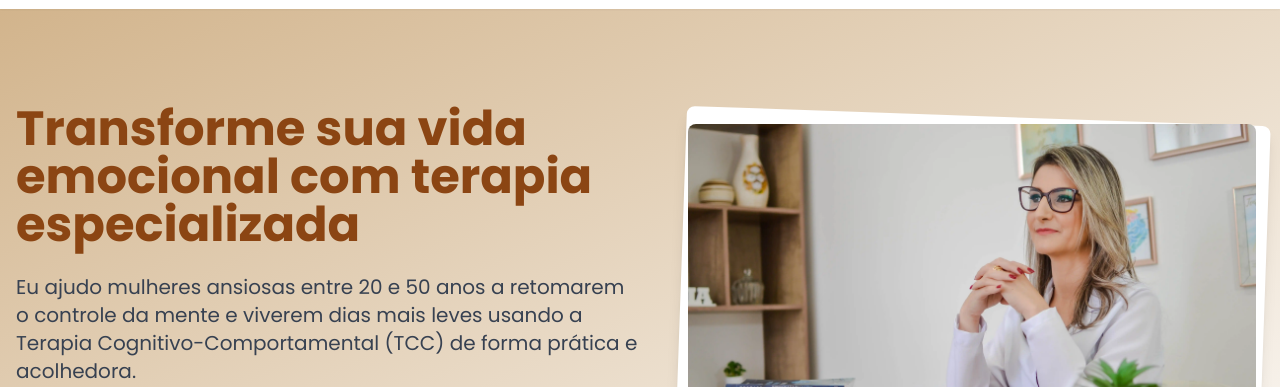
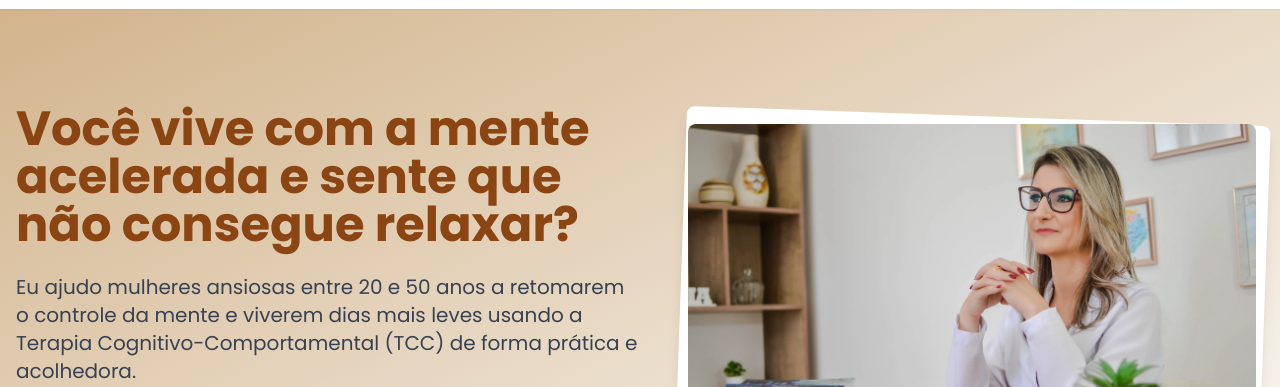
Before and after one commit to MiguelLewandowski/psicoKarine, a website: page index.html in a window 1280 px wide. Shown: the part 55-442 px from the top of the page. Drawn offline with nearby package versions, Linux system fonts and the light colour scheme.

Commit message:
docs(index): update headline text to better target audience
The headline was changed to more directly address the target audience's pain points, making it more engaging and relevant to potential clients seeking therapy services.

```diff
--- a/index.html
+++ b/index.html
@@ -110,7 +110,7 @@
     <div class="container mx-auto px-4">
       <div class="flex flex-col md:flex-row items-center">
         <div class="md:w-1/2 mb-10 md:mb-0 text-center md:text-left">
-          <h1 class="text-4xl md:text-5xl font-bold text-primary mb-6 leading-tight">Transforme sua vida emocional com terapia especializada</h1>
+          <h1 class="text-4xl md:text-5xl font-bold text-primary mb-6 leading-tight">Você vive com a mente acelerada e sente que não consegue relaxar?</h1>
           <p class="text-lg md:text-xl text-gray-700 mb-6">Eu ajudo mulheres ansiosas entre 20 e 50 anos a retomarem o controle da mente e viverem dias mais leves  usando a Terapia Cognitivo-Comportamental (TCC) de forma prática e acolhedora.
 </p>
           <div class="flex flex-col sm:flex-row gap-4">
```
